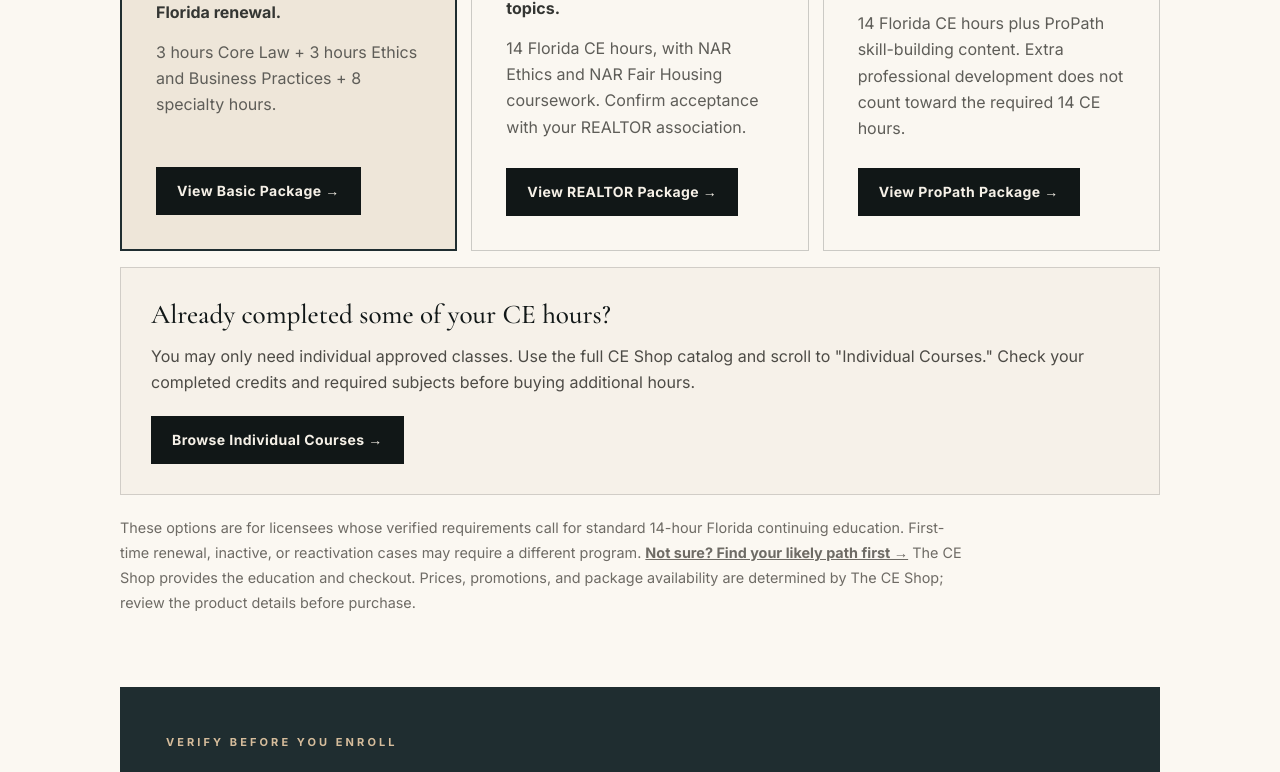
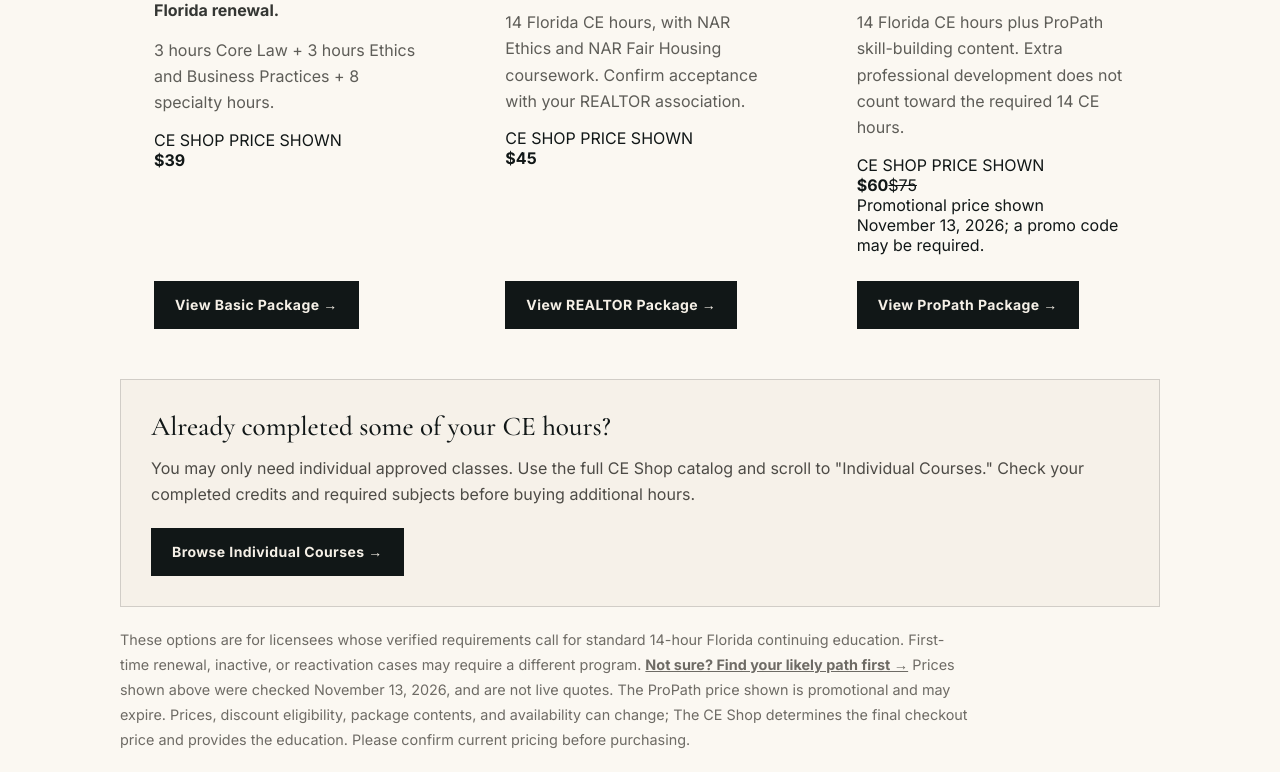
Before and after one commit to BrianLook/Greyson-Institute-Website, a Next.js app: page /florida-14-hour-real-estate-continuing-education in a window 1280 px wide. Shown: the part 2060-2832 px from the top of the page. Built offline with nearby package versions, Linux system fonts and the light colour scheme.

Commit message:
Show verified CE package prices on cards and add hover-card structure

```diff
--- a/components/Ce14HourPackageGuide.tsx
+++ b/components/Ce14HourPackageGuide.tsx
@@ -6,6 +6,9 @@ type PackageOption = {
   title: string;
   description: string;
   includes: string;
+  price: string;
+  regularPrice?: string;
+  pricingNote?: string;
   course: CeShopCourseKey;
   label: string;
   highlighted?: boolean;
@@ -16,6 +19,7 @@ const completePackages: PackageOption[] = [
     title: "Basic 14-Hour CE Package",
     description: "I need all 14 hours for my regular Florida renewal.",
     includes: "3 hours Core Law + 3 hours Ethics and Business Practices + 8 specialty hours.",
+    price: "$39",
     course: "floridaCE14Basic",
     label: "View Basic Package →",
     highlighted: true,
@@ -24,6 +28,7 @@ const completePackages: PackageOption[] = [
     title: "14-Hour CE for REALTORS",
     description: "I want a complete CE package that also covers REALTOR-focused ethics and fair housing topics.",
     includes: "14 Florida CE hours, with NAR Ethics and NAR Fair Housing coursework. Confirm acceptance with your REALTOR association.",
+    price: "$45",
     course: "floridaCE14Realtors",
     label: "View REALTOR Package →",
   },
@@ -31,6 +36,9 @@ const completePackages: PackageOption[] = [
     title: "14-Hour CE Plus ProPath",
     description: "I want my regular 14 CE hours plus additional professional development.",
     includes: "14 Florida CE hours plus ProPath skill-building content. Extra professional development does not count toward the required 14 CE hours.",
+    price: "$60",
+    regularPrice: "$75",
+    pricingNote: "Promotional price shown November 13, 2026; a promo code may be required.",
     course: "floridaCE14ProPath",
     label: "View ProPath Package →",
   },
@@ -79,13 +87,11 @@ export function Ce14HourPackageGuide() {
         {completePackages.map((option) => (
           <article
             key={option.course}
+            className="ce-package-choice-card"
+            data-recommended={option.highlighted ? "true" : undefined}
             style={{
               minWidth: 0,
               padding: "clamp(22px, 3.5vw, 34px)",
-              border: option.highlighted
-                ? "2px solid #1f2d30"
-                : "1px solid rgba(17, 23, 23, 0.20)",
-              background: option.highlighted ? "#eee6d9" : "#faf7f1",
               display: "flex",
               flexDirection: "column",
               gap: "14px",
@@ -122,7 +128,26 @@ export function Ce14HourPackageGuide() {
             <p style={{ color: "#5e5d58", lineHeight: 1.65, margin: 0 }}>
               {option.includes}
             </p>
-            <div style={{ marginTop: "auto", paddingTop: "12px" }}>
+
+            <div className="ce-package-choice-card__price">
+              <span className="ce-package-choice-card__price-label">
+                CE SHOP PRICE SHOWN
+              </span>
+              <div className="ce-package-choice-card__price-values">
+                <strong>{option.price}</strong>
+                {option.regularPrice && (
+                  <del aria-label={`Regular price ${option.regularPrice}`}>
+                    {option.regularPrice}
+                  </del>
+                )}
+              </div>
+              {option.pricingNote && (
+                <span className="ce-package-choice-card__price-note">
+                  {option.pricingNote}
+                </span>
+              )}
+            </div>
+            <div className="ce-package-choice-card__action" style={{ marginTop: "auto", paddingTop: "12px" }}>
               <PartnerEnrollmentButton
                 course={option.course}
                 label={option.label}
@@ -133,6 +158,7 @@ export function Ce14HourPackageGuide() {
       </div>
 
       <div
+        className="ce-package-choice-individual"
         style={{
           marginTop: "16px",
           padding: "clamp(22px, 3.5vw, 30px)",
@@ -178,9 +204,11 @@ export function Ce14HourPackageGuide() {
         >
           Not sure? Find your likely path first →
         </Link>
-        {" "}The CE Shop provides the education and checkout. Prices, promotions,
-        and package availability are determined by The CE Shop; review the
-        product details before purchase.
+        {" "}Prices shown above were checked November 13, 2026, and are not
+        live quotes. The ProPath price shown is promotional and may expire.
+        Prices, discount eligibility, package contents, and availability can
+        change; The CE Shop determines the final checkout price and provides
+        the education. Please confirm current pricing before purchasing.
       </p>
     </section>
   );
```
